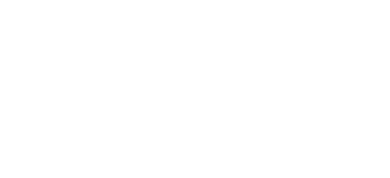
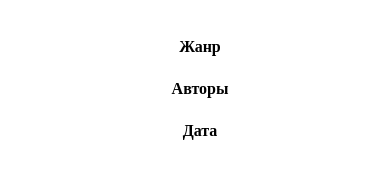
Before and after one commit to evilee13/book, a plain HTML site: page aboutBook.html in a window 390 px wide. Drawn offline with Linux system fonts and the light colour scheme.

Commit message:
Final version

```diff
--- a/aboutBook.css
+++ b/aboutBook.css
@@ -1,20 +1,69 @@
-.container{
-    width: 100%;
-    max-width: 960px;
-    margin: auto;
-}
 #title {
     font-family: "Arial Black", cursive;
     text-align: center;
-    font-size: 30px;
+    font-size: 20px;
     color: brown;
 }
-#genre {
-    font-family: "Arial Black", cursive;
+
+#img img {
+    width: 80%;
+    height: auto;
     text-align: center;
 }
-#img img {
-    width: 10%;
-    height: auto;
-    text-align: left;
+
+#table {
+    width:800px;
 }
+
+.insideTable {
+    text-align: center;
+    padding-left: 10px;
+}
+
+.imageBorder {
+    width: 50%;
+    text-align: right;
+    padding: 10px;
+}
+
+.header {
+    text-align: center;
+    font-weight: bold;
+}
+
+.info {
+    padding: 10px;
+    font-size: 15px;
+}
+
+.description {
+    width: 100%;
+    padding: 25px;
+    text-align: justify;
+}
+
+@media only screen and (max-width: 500px) {
+    #table {
+        width: 100%;
+    }
+    .imageBorder {
+        width: 80%;
+        text-align: center;
+        padding: 10px;
+    }
+    .insideTable {
+        width:100%;
+        text-align: center;
+        padding-left: 10px;
+    }
+    .description{
+        width: 80%;
+    }
+
+    #table td {
+        display: block;
+    }
+    .insideTable td {
+        display: block;
+    }
+}
--- a/aboutBook.html
+++ b/aboutBook.html
@@ -7,12 +7,38 @@
     <style></style>
 </head>
 <body>
-<div id ="title"></div>
-<div id ="genre"></div>
-<div id ="authors"></div>
-<div id ="review"></div>
-<div id ="img"></div>
-<div id ="dateOfPublication"></div>
+<table id="table">
+    <tr>
+        <td colspan="2">
+            <div id="title"></div>
+        </td>
+    </tr>
+    <tr>
+        <td class="imageBorder">
+            <div id="img"></div>
+        </td>
+        <td> <table class="insideTable">
+        <tr>
+            <td class="header">Жанр</td>
+            <td class="info"> <div id="genre"></div></td>
+        </tr>
+        <tr>
+            <td class="header">Авторы</td>
+            <td class="info"><div id="authors"></div></td>
+        </tr>
+        <tr>
+            <td class="header">Дата</td>
+            <td class="info"><div id="dateOfPublication"></div></td>
+        </tr>
+    </table>
+        </td>
+    </tr>
+    <tr>
+        <td colspan="2" class="description">
+            <div id="review"></div>
+        </td>
+    </tr>
+</table>
 <script src="aboutBook.js"></script>
 </body>
 </html>
--- a/forBook.css
+++ b/forBook.css
@@ -1,6 +1,6 @@
 .header{
     font-family: "Arial Black", cursive;
-    margin: auto;
+    margin-left: 50px;
     font-size: 15px;
 }
 table {
@@ -12,7 +12,7 @@ table {
 th {
     font-weight: bold;
     padding: 5px;
-    background: #ADFF2F;
+    background: #32cd32;
     border: 1px solid #dddddd;
 }
 tr {
@@ -28,9 +28,9 @@ td{
     border: 1px solid #eee;
     text-align: left;
 }
-tbody tr:nth-child(odd){
-    background: #fff;
+tr:nth-child(odd){
+    background: #98fb98;
 }
-tbody tr:nth-child(even){
-    background: #E0FFFF;
+tr:nth-child(even){
+    background: #ffffff;
 }
```
